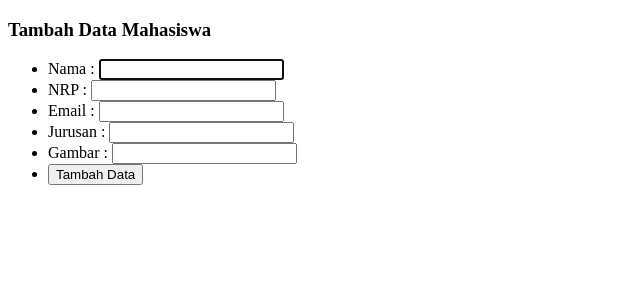
After one commit to Arijunada09/pw2020_1600018177, a PHP site: page /tambah.php in a window 1280 px wide. The commit adds this page. Shown: the top 300 px of the page, without its empty margins (0-640 px from the left). Run offline with PHP 8.4, Linux system fonts and the light colour scheme.

Commit message:
menambah data tambah mahasiswa

```diff
--- a/kuliah/pertemuan10/detail.php
+++ b/kuliah/pertemuan10/detail.php
@@ -22,6 +22,8 @@ $mahasiswa = query("SELECT * FROM mahasiswa WHERE id = $id");
 <body>
     <h3>detail mahasiswa</h3>
 
+
+
     <ul>
         <li><img src="img/<?= $mahasiswa['gambar']; ?>" width="100px"></li>
         <li><?= $mahasiswa['nrp']; ?></li>
--- a/kuliah/pertemuan10/functions.php
+++ b/kuliah/pertemuan10/functions.php
@@ -23,3 +23,23 @@ function query($query)
     }
     return $rows;
 }
+
+function tambah($data)
+{
+    $conn = koneksi();
+
+    $nama = htmlspecialchars($data['nama']);
+    $nrp = htmlspecialchars($data['nrp']);
+    $email = htmlspecialchars($data['email']);
+    $jurusan = htmlspecialchars($data['jurusan']);
+    $gambar = htmlspecialchars($data['gambar']);
+
+    $query = "INSERT INTO
+    mahasiswa
+    VALUES
+    (null,'$nama','$nrp','$email','$jurusan','$gambar')
+    ";
+    mysqli_query($conn, $query);
+    echo mysqli_error($conn);
+    return mysqli_affected_rows($conn);
+}
--- a/kuliah/pertemuan10/latihan3.php
+++ b/kuliah/pertemuan10/latihan3.php
@@ -15,6 +15,7 @@ $mahasiswa = query("SELECT * FROM mahasiswa");
 
 <body>
     <h3>Daftar Mahasiswa</h3>
+    <a href="tambah.php">Tambah data mahasiswa</a>
 
     <table border="1" cellpadding="10" cellspacing="0">
         <tr>
--- /dev/null
+++ b/kuliah/pertemuan10/tambah.php
@@ -0,0 +1,75 @@
+<?php
+require 'functions.php';
+
+// cek apakah tombol tambha sudah di tekan
+if (isset($_POST['tambah'])) {
+    if (tambah($_POST) > 0) {
+        echo "
+       <script>
+alert('data berhasil ditambahkan ');
+document.location.href='latihan3.php';
+       </script>
+       ";
+    } else {
+        echo "
+    <script>
+alert('data gagal ditambahkan ');
+document.location.href='latihan3.php';
+    </script>
+    ";
+    }
+}
+?>
+<!DOCTYPE html>
+<html lang="en">
+
+<head>
+    <meta charset="UTF-8">
+    <meta http-equiv="X-UA-Compatible" content="IE=edge">
+    <meta name="viewport" content="width=device-width, initial-scale=1.0">
+    <title>Tambah Data Mahasiswa</title>
+</head>
+
+<body>
+    <h3>Tambah Data Mahasiswa</h3>
+
+    <form action="" method="POST">
+        <ul>
+            <li>
+                <label>
+                    Nama :
+                    <input type="text" name="nama" autofocus>
+                </label>
+            </li>
+            <li>
+                <label>
+                    NRP :
+                    <input type="text" name="nrp">
+                </label>
+            </li>
+            <li>
+                <label>
+                    Email :
+                    <input type="text" name="email">
+                </label>
+            </li>
+            <li>
+                <label>
+                    Jurusan :
+                    <input type="text" name="jurusan">
+                </label>
+            </li>
+            <li>
+                <label>
+                    Gambar :
+                    <input type="text" name="gambar">
+                </label>
+            </li>
+            <li>
+                <button type="submit" name="tambah">Tambah Data</button>
+            </li>
+        </ul>
+    </form>
+</body>
+
+</html>
```
